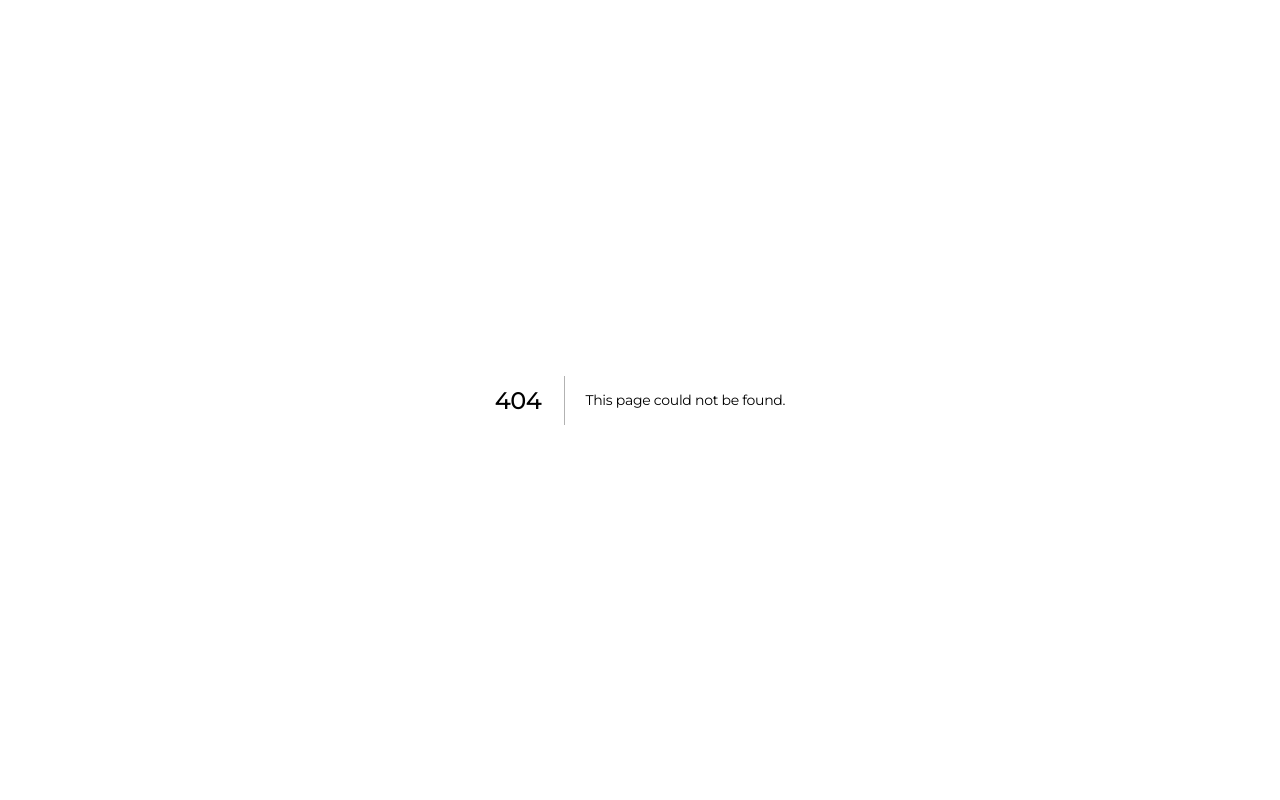
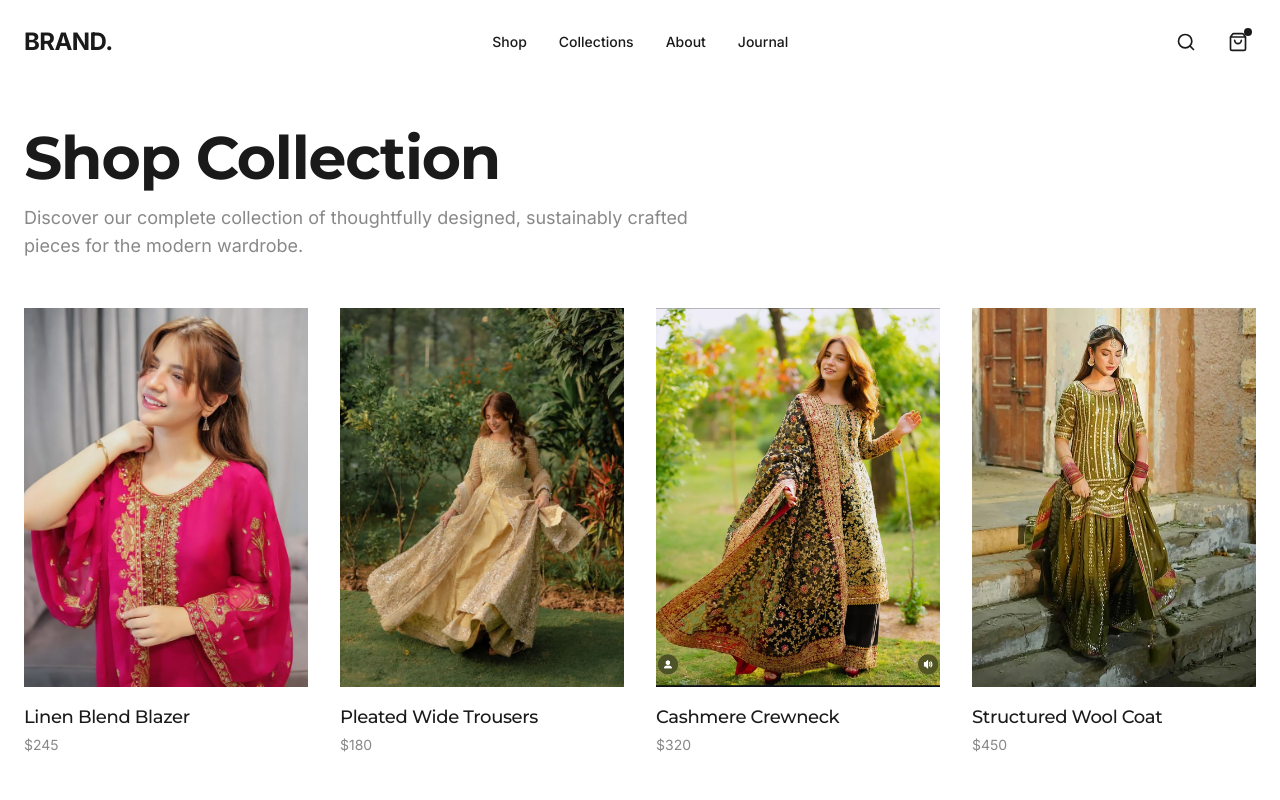
Before and after one commit to codewithlaiba28/clothes_landing_page_using_next_js, a Next.js app: page /shop in a window 1280 px wide. Before the commit this address had no page. Shown: the top 800 px of the page. Built offline with nearby package versions, Linux system fonts and the light colour scheme.

Commit message:
Update app/shop/page.tsx

```diff
--- /dev/null
+++ b/app/shop/page.tsx
@@ -0,0 +1,117 @@
+"use client";
+
+import { motion } from "framer-motion";
+import { ArrowUpRight } from "lucide-react";
+import Image from "next/image";
+import { Navbar } from "@/components/Navbar";
+import { Footer } from "@/components/Footer";
+
+const allProducts = [
+    {
+        id: 1,
+        title: "Linen Blend Blazer",
+        price: "$245",
+        image: "/images/collection-5.jpg",
+    },
+    {
+        id: 2,
+        title: "Pleated Wide Trousers",
+        price: "$180",
+        image: "/images/collection-2.jpg",
+    },
+    {
+        id: 3,
+        title: "Cashmere Crewneck",
+        price: "$320",
+        image: "/images/collection-3.jpg",
+    },
+    {
+        id: 4,
+        title: "Structured Wool Coat",
+        price: "$450",
+        image: "/images/collection-4.webp",
+    },
+    {
+        id: 5,
+        title: "Silk Slip Dress",
+        price: "$290",
+        image: "/images/insta-5.jpg",
+    },
+    {
+        id: 6,
+        title: "Oversized Cotton Shirt",
+        price: "$145",
+        image: "/images/insta-3.webp",
+    },
+    {
+        id: 7,
+        title: "Tailored Vest",
+        price: "$165",
+        image: "/images/insta-1.webp",
+    },
+    {
+        id: 8,
+        title: "High-Waist Trousers",
+        price: "$195",
+        image: "/images/insta-2.webp",
+    }
+];
+
+export default function Shop() {
+    return (
+        <main className="min-h-screen bg-background">
+            <Navbar />
+
+            <section className="pt-32 pb-24 px-4 md:px-6">
+                <div className="container mx-auto">
+                    <div className="mb-12">
+                        <motion.h1
+                            initial={{ opacity: 0, y: 20 }}
+                            animate={{ opacity: 1, y: 0 }}
+                            className="text-4xl md:text-6xl font-bold tracking-tighter text-primary mb-4"
+                        >
+                            Shop Collection
+                        </motion.h1>
+                        <motion.p
+                            initial={{ opacity: 0, y: 20 }}
+                            animate={{ opacity: 1, y: 0 }}
+                            transition={{ delay: 0.1 }}
+                            className="text-muted text-lg max-w-2xl"
+                        >
+                            Discover our complete collection of thoughtfully designed, sustainably crafted pieces for the modern wardrobe.
+                        </motion.p>
+                    </div>
+
+                    <div className="grid grid-cols-1 md:grid-cols-2 lg:grid-cols-4 gap-x-8 gap-y-12">
+                        {allProducts.map((product, index) => (
+                            <motion.div
+                                key={product.id}
+                                initial={{ opacity: 0, y: 20 }}
+                                whileInView={{ opacity: 1, y: 0 }}
+                                transition={{ duration: 0.5, delay: index * 0.1 }}
+                                viewport={{ once: true }}
+                                className="group cursor-pointer"
+                            >
+                                <div className="relative aspect-3/4 overflow-hidden mb-4">
+                                    <Image
+                                        src={product.image}
+                                        alt={product.title}
+                                        fill
+                                        className="object-cover transition-transform duration-700 group-hover:scale-105"
+                                    />
+                                    <div className="absolute inset-0 bg-black/0 group-hover:bg-black/5 transition-colors duration-300" />
+                                </div>
+                                <div>
+                                    <h3 className="text-lg font-medium text-primary">{product.title}</h3>
+                                    <p className="text-muted text-sm mt-1">{product.price}</p>
+                                </div>
+                            </motion.div>
+                        ))}
+                    </div>
+                </div>
+            </section>
+
+            <Footer />
+        </main>
+    );
+}
```
